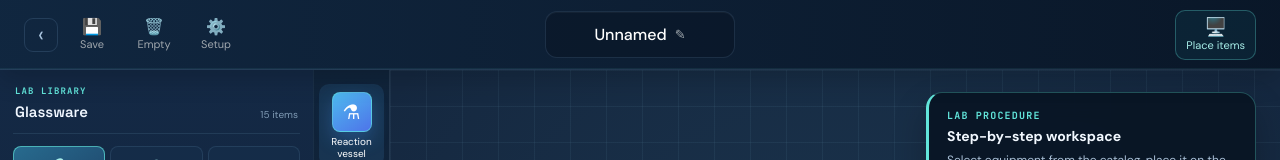
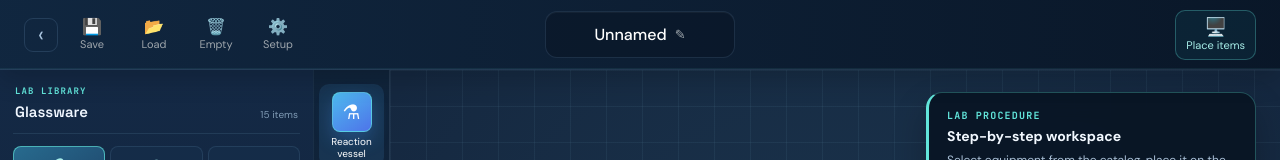
Before and after one commit to Pabasara06/SmartChem_Project, a React (Vite) app in the folder frontend/: page / in a window 1280 px wide. Shown: the top 160 px of the page. Built offline with nearby package versions, Linux system fonts and the light colour scheme.

Commit message:
Add saved experiment loading

```diff
--- a/frontend/src/components/ExperimentLab.jsx
+++ b/frontend/src/components/ExperimentLab.jsx
@@ -109,9 +109,25 @@ export default function ExperimentLab({ initialSetup }) {
     if (initialSetup) {
       if (initialSetup.name) setExperimentName(initialSetup.name);
       loadExperimentPreset(initialSetup);
-    } else if (workspaceItems.length === 0) {
+    } else {
+      const savedBench = localStorage.getItem('smartchem_saved_bench');
+      if (savedBench) {
+        try {
+          const savedData = JSON.parse(savedBench);
+          if (Array.isArray(savedData.workspaceItems)) {
+            setExperimentName(savedData.experimentName || 'Unnamed');
+            setWorkspaceItems(savedData.workspaceItems);
+            addLog('Saved experiment restored.', 'success');
+            return;
+          }
+        } catch {
+          localStorage.removeItem('smartchem_saved_bench');
+        }
+      }
+
       // Default clean bench setup: Beaker 100mL + Dropper ready to go
-      const beakerDef = EQUIPMENT_CATALOG.vessel.find((v) => v.id === 'beaker_100') || EQUIPMENT_CATALOG.vessel[7];
+      const beakerDef =
+        EQUIPMENT_CATALOG.vessel.find((v) => v.id === 'beaker_100') || EQUIPMENT_CATALOG.vessel[7];
       if (beakerDef) {
         setWorkspaceItems([
           {
@@ -966,6 +982,28 @@ export default function ExperimentLab({ initialSetup }) {
     addLog('Experiment saved locally.', 'success');
   };
 
+  const handleLoadSavedExperiment = () => {
+    const savedBench = localStorage.getItem('smartchem_saved_bench');
+    if (!savedBench) {
+      addLog('No saved experiment found in this browser.', 'warning');
+      return;
+    }
+
+    try {
+      const savedData = JSON.parse(savedBench);
+      if (!Array.isArray(savedData.workspaceItems)) {
+        throw new Error('Saved experiment has no workspace items.');
+      }
+      setExperimentName(savedData.experimentName || 'Unnamed');
+      setWorkspaceItems(savedData.workspaceItems);
+      setSelectedId(null);
+      setActiveReactionResult(null);
+      addLog('Saved experiment loaded.', 'success');
+    } catch {
+      addLog('Saved experiment could not be loaded.', 'warning');
+    }
+  };
+
   const handleResetBench = () => {
     setWorkspaceItems([]);
     setSelectedId(null);
@@ -990,6 +1028,11 @@ export default function ExperimentLab({ initialSetup }) {
           <button className="top-tool-btn" onClick={handleSaveExperiment}>
             <span className="btn-icon">💾</span>
             <span className="btn-label">Save</span>
+          </button>
+
+          <button className="top-tool-btn" onClick={handleLoadSavedExperiment}>
+            <span className="btn-icon">📂</span>
+            <span className="btn-label">Load</span>
           </button>
 
           <button className="top-tool-btn" onClick={handleResetBench}>
```
